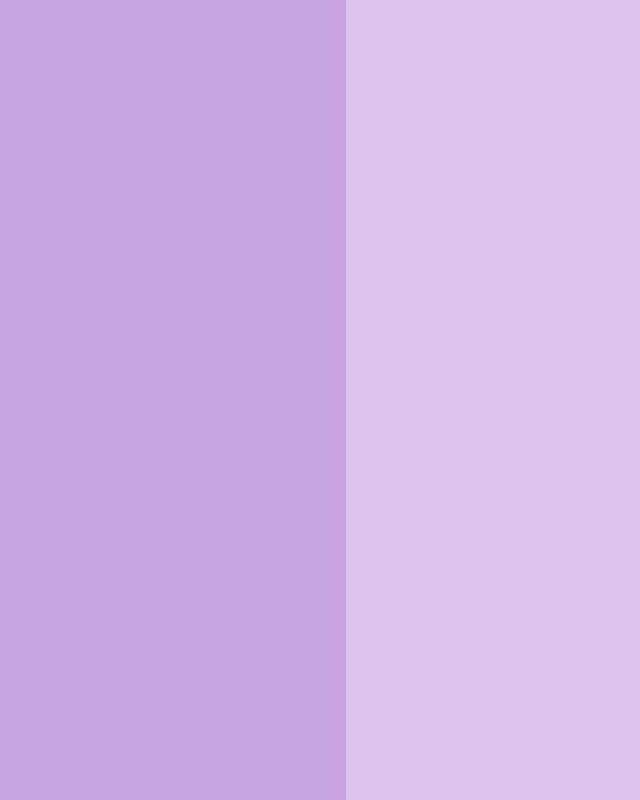
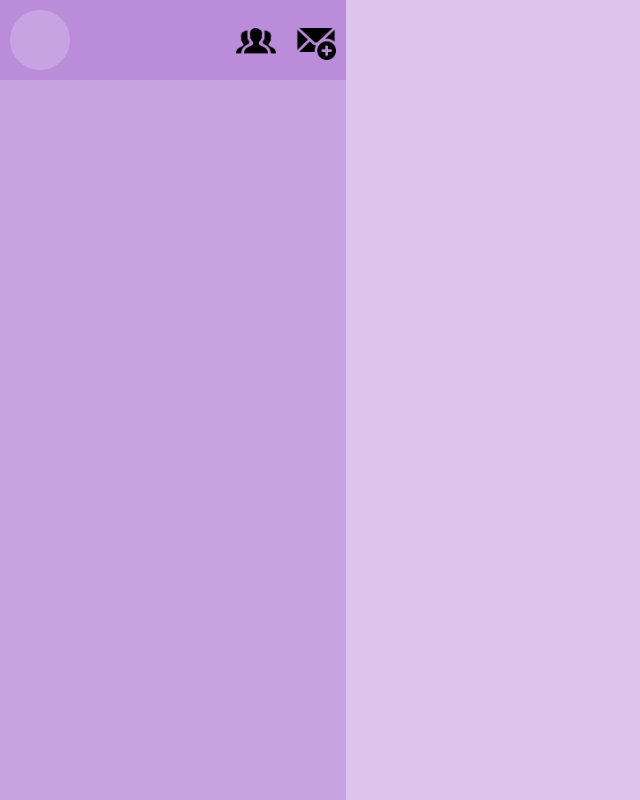
Before and after one commit to 2O77/chat-app-vue, a React (Create React App) app in the folder client/: page / in a window 1280 px wide. Shown: the whole page, without its empty margins (0-640 px from the left). Built offline with nearby package versions, Linux system fonts and the light colour scheme.

Commit message:
sidebar styling

```diff
--- a/client/src/components/sidebar.js
+++ b/client/src/components/sidebar.js
@@ -1,10 +1,25 @@
 import React from "react"
 import '../styles/sidebar.css'
+import CreateChatIcon from '../images/icons8-new-message-90.png'
+import FriendsIcon from '../images/icons8-users-90.png'
 
 const Sidebar = () => {
     return (
         <div className="sidebar">
-
+            <div className="sidebar-header">
+                <div className="profile-section">
+                    <div className="profile-picture"></div>
+                </div>
+                <div className="icon-section">
+                    <div className="icon-container">
+                        <img src={FriendsIcon} alt='Create-Chat-Icon' className="header-icon"/>
+                    </div>
+                    <div className="icon-container">
+                        <img src={CreateChatIcon} alt='Create-Chat-Icon' className="header-icon"/>
+                    </div>
+                </div>
+            </div>
+            <div className="sidebar-context"></div>
         </div>
     )
 }
--- a/client/src/styles/sidebar.css
+++ b/client/src/styles/sidebar.css
@@ -2,10 +2,57 @@
     width: 475px;
     height: 100%;
     background-color: #c8a3e1;
+    display: flex;
+    flex-direction: column;
 }
 
-@media screen and (max-width: 768px) {
-    .sidebar {
-        display: none;
-    }
+.sidebar-header {
+    display: flex;
+    background-color: #ba8cda;
+    align-items: center;
+    position: relative;
+    padding-right: 10px;
+    padding-left: 10px;
+    padding-top: 10px;
+    padding-bottom: 10px;
+    height: 80px;
+    width: 100%;
 }
+
+.profile-section {
+    width: 60px;
+    height: 60px;
+    background-color: #c8a3e1;
+    border-radius: 50%;
+
+}
+
+.profile-picture{
+    width: 60px;
+    height: 60px;
+}
+
+.icon-section {
+    display: flex;
+    align-items: center;
+    justify-content: flex-end;
+    height: 100%;
+    width: 100%;
+    padding-left: 20px;
+}
+
+.icon-container {
+    width: 40px;
+    height: 40px;
+    margin-left: 20px;
+}
+
+.header-icon {
+    height: 100%;
+    width: 100%;
+}
+
+.sidebar-context {
+    width: 100%;
+    height: 100%;
+}
```
Also changed, not shown: client/src/images/icons8-new-message-90.png (added), client/src/images/icons8-users-90.png (added).
